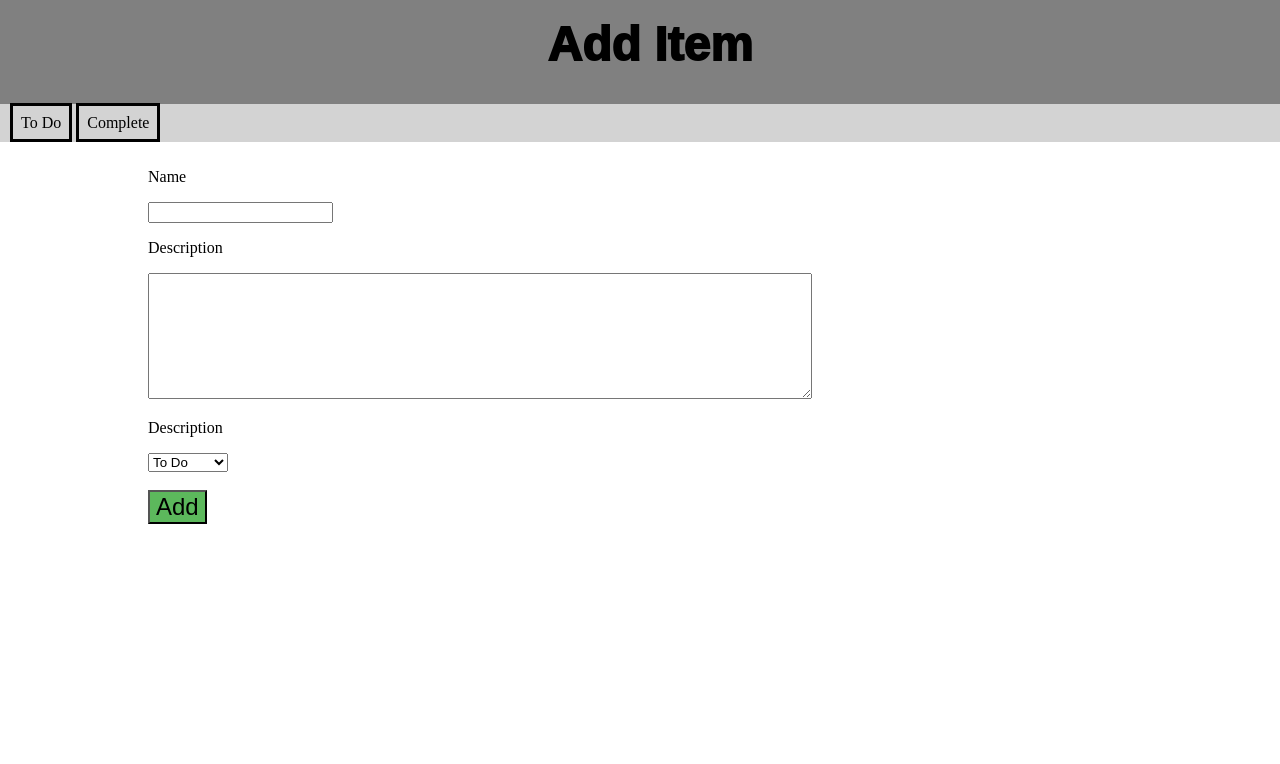
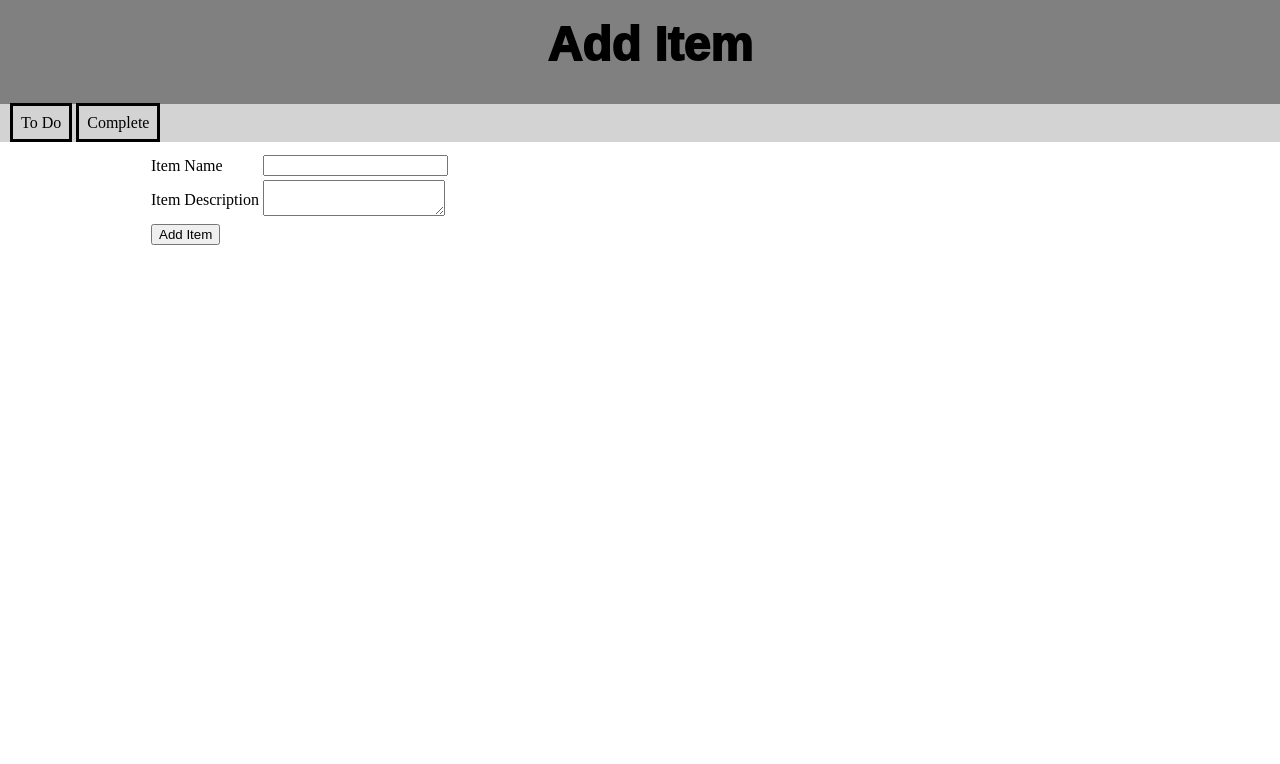
Before and after one commit to GRitchie1/Balena_ToDoList, a Flask app: page /add_item in a window 1280 px wide. Shown: the top 764 px of the page. Run offline with Flask 2, Linux system fonts and the light colour scheme; some libraries are stand-ins or nearby versions.

Commit message:
Add Item working

```diff
--- a/todolist/requirements.txt
+++ b/todolist/requirements.txt
@@ -1,2 +1,3 @@
 Flask==2.0.1
 flask_sqlalchemy==2.5.1
+flask_wtf==0.15.1
--- /dev/null
+++ b/todolist/src/forms.py
@@ -0,0 +1,19 @@
+from flask_wtf import FlaskForm
+from wtforms import StringField, SubmitField, TextAreaField, RadioField
+from wtforms.validators import DataRequired
+
+class FieldsRequiredForm(FlaskForm):
+  """Require radio fields to have content. This works around the bug that WTForms radio fields don't honor the `DataRequired` or `InputRequired` validators."""
+  class Meta:
+    def render_field(self, field, render_kw):
+      if field.type == "_Option":
+        render_kw.setdefault("required", True)
+      return super().render_field(field, render_kw)
+
+categories = [(False,"To Do"), (True, "Complete")]
+
+## Create Form Here
+class AddItemForm(FieldsRequiredForm):
+  name  = StringField("Item Name", validators=[DataRequired()], default = "")
+  description = TextAreaField("Item Description", validators=[DataRequired()], default = "")
+  submit = SubmitField("Add Item")
--- a/todolist/src/main.py
+++ b/todolist/src/main.py
@@ -3,6 +3,7 @@ from flask_sqlalchemy import SQLAlchemy
 import random
 import csv
 import os
+from forms import AddItemForm
 
 
 app = Flask(__name__)
@@ -56,7 +57,7 @@ with open("/usr/src/app/data.csv", "r") as csvfile:
     id_counter = 0
     for row in list_items:
         id_counter=id_counter+1
-        item = Item(id = id_counter,name = row[0], description = row[1], complete = False)
+        item = Item(id = id_counter, name = row[0], description = row[1], complete = False)
         db.session.add(item)
         try:
             db.session.commit()
@@ -150,7 +151,21 @@ def item(item_id):
 
 @app.route("/add_item", methods=["GET", "POST"])
 def add_item():
-    return(render_template("add_item.html",categories=categories))
+
+    return(render_template("add_item.html",categories=categories, add_item = AddItemForm()))
+
+@app.route("/add_item_submit", methods=["POST"])
+def add_item_submit():
+    add_item_form = AddItemForm()
+    if add_item_form.validate_on_submit():
+
+        item = Item(name = add_item_form.name.data, description = add_item_form.description.data)
+        db.session.add(item)
+        try:
+            db.session.commit()
+        except Exception:
+            db.session.rollback()
+    return(redirect(url_for("list",category = "todo")))
 
 if __name__ == '__main__':
     app.run(host='0.0.0.0', port=80)
--- a/todolist/src/templates/add_item.html
+++ b/todolist/src/templates/add_item.html
@@ -19,21 +19,33 @@
 
     </div>
     <div class = item-info">
-      <form method="POST">
-        <p>Name</p>
-        <input type="text" name = "name">
-        <p>Description</p>
-        <textarea name="desc" rows="8" cols="80"></textarea>
-        <p>Description</p>
-        <select name="category" id="category">
-          {% for category,label in categories.items() %}
-          <option value={{category}}> {{label}}</option>
-          {% endfor %}
-        </select>
-        <br>
-        <br>
-        <input type="submit" class="add" name="add-new-item" value="Add">
-      </form>
+
+
+
+
+      <form action = "{{url_for('add_item_submit')}}" class="addform"  method="POST" >
+
+    {{ add_item.hidden_tag() }}
+    <table>
+      <tbody>
+        <tr>
+          <td>{{add_item.name.label}}</td>
+          <td>{{add_item.name()}}</td>
+
+        </tr>
+        <tr>
+          <td>{{add_item.description.label}}</td>
+          <td>{{add_item.description()}}</td>
+        </tr>
+        <tr>
+          <td>{{add_item.submit()}}</td>
+        </tr>
+      </tbody>
+    </table>
+  </form>
+
+
+
     </div>
   </div>
 
```
